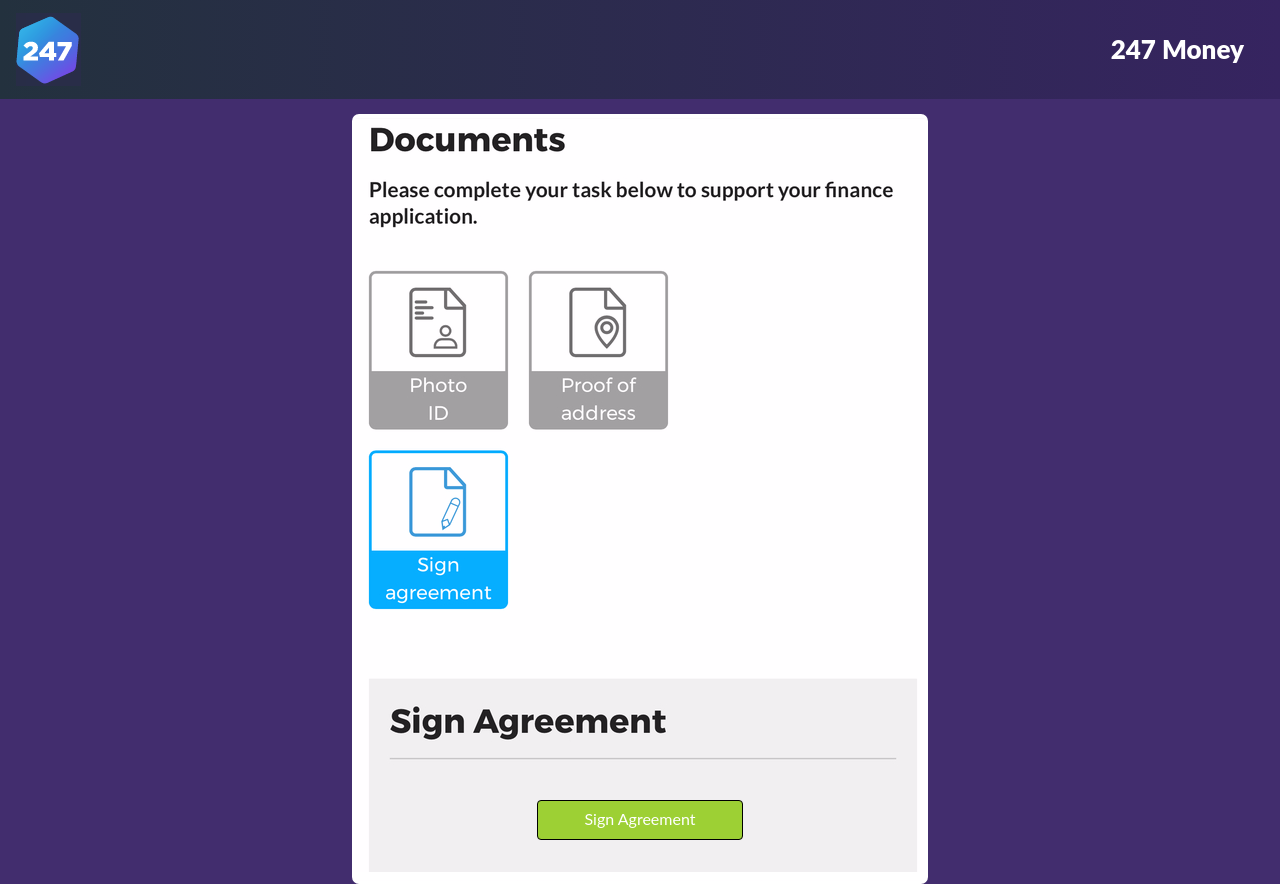
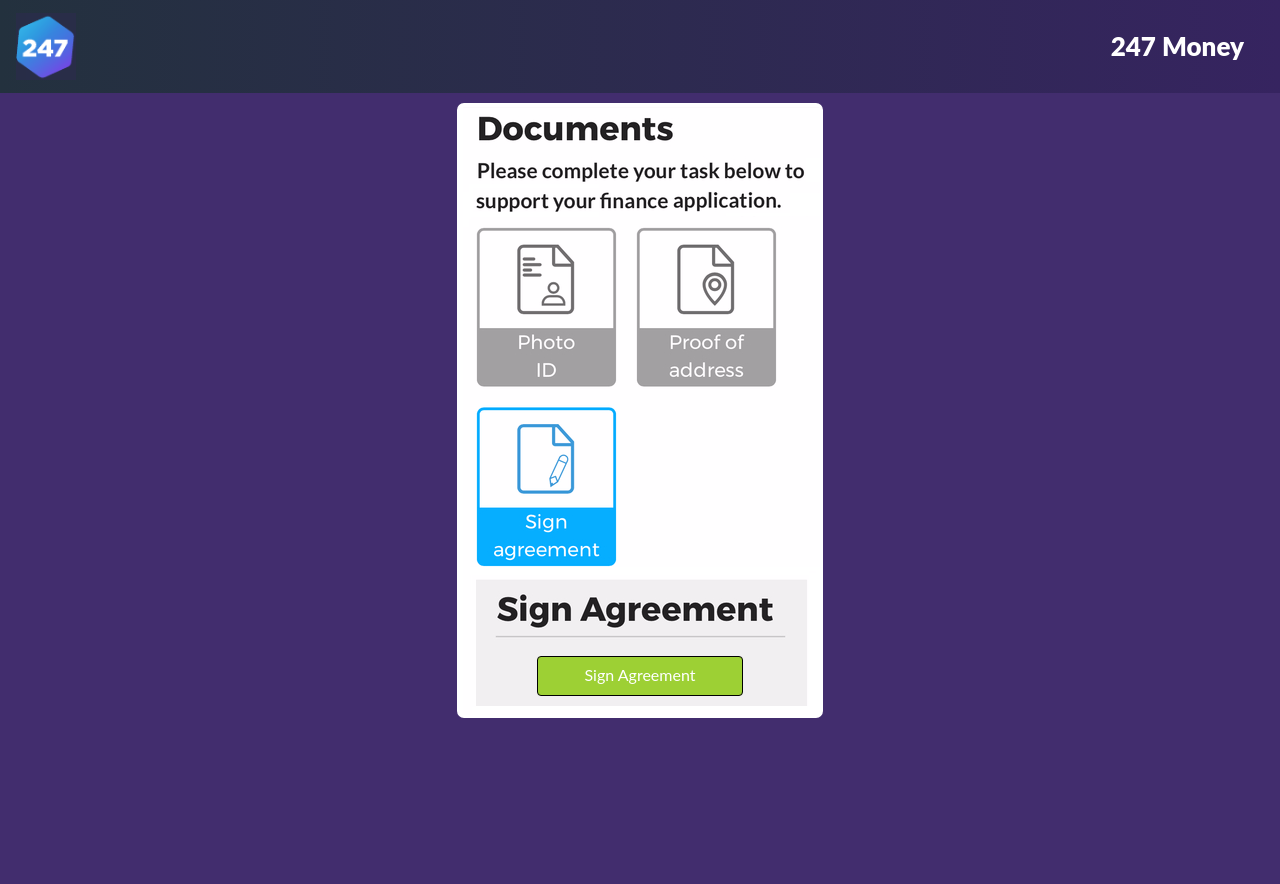
Before and after one commit to callumevans/esign-prototype, an Angular app: page /members-documents in a window 1280 px wide. After the commit the page ends 800 px from the top, so only its background shows below. Built offline with nearby package versions, Linux system fonts and the light colour scheme.

Commit message:
Cleanup mock members area

```diff
--- a/src/app/members/documents/members-documents.component.css
+++ b/src/app/members/documents/members-documents.component.css
@@ -1,19 +1,20 @@
 .members-bg{
     background-image: url("members-documents.png");
-    height: 770px;
-    width: 576px;
+    height: 615px;
+    width: 366px;
     display: block;
     position: relative;
     top: 0;
     margin: 0 auto;
     border: 3px solid white;
     border-radius: 7px;
+    margin-bottom: 10px;
 }
 
 .sign-btn {
     position: relative;
     left: 0px;
-    top: 683px;
+    top: 550px;
     height: 40px;
     width: 206px;
     cursor: pointer;
@@ -21,7 +22,3 @@
     background: #9dd034;
     color: white;
 }
-
-.container {
-    background: inherit;
-}
--- a/src/styles.css
+++ b/src/styles.css
@@ -22,6 +22,9 @@ nav{
     z-index: 1;
     padding: 5px 20px;
 }
+.navbar-brand img{
+    width: 60px;
+}
 .company-name {
     float: right;
     margin-right:20px;
@@ -42,7 +45,7 @@ h1, h2, h3{
     padding: 0 25px;
     margin:0 auto;
 
-    margin-top: 15px;
+    margin-top: 10px;
     width: inherit;
     border-radius: 7px;
     text-align: center;
```
Also changed, not shown: src/app/members/documents/members-documents.png.
